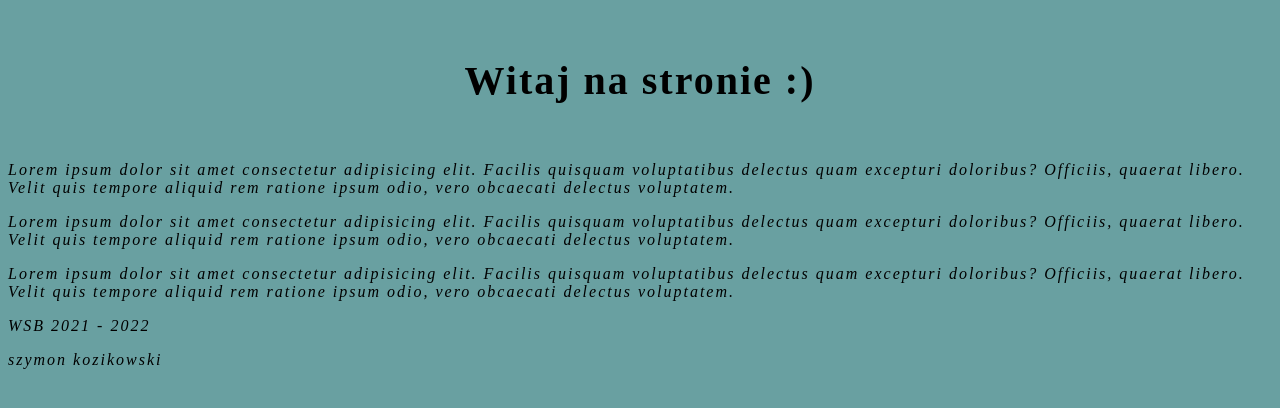
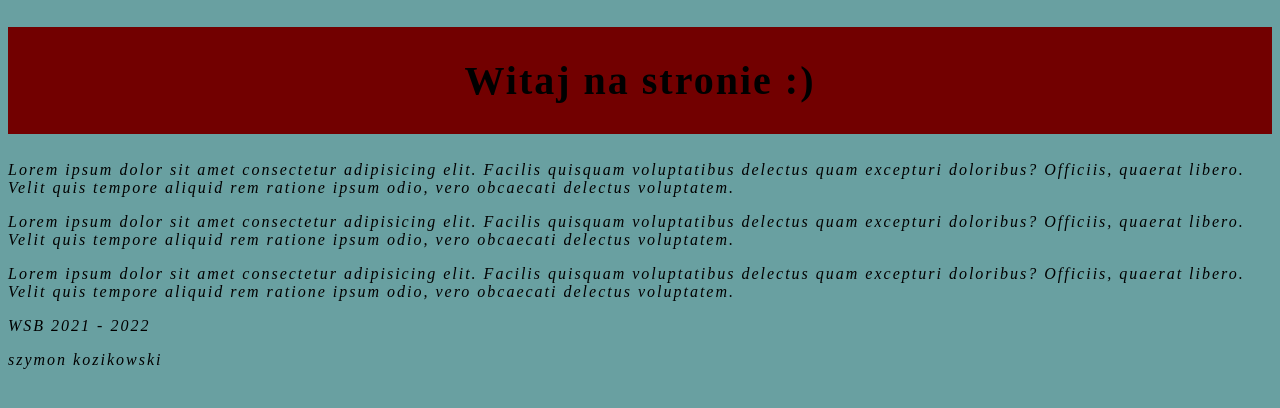
Before and after one commit to szymson16/strona-wsb, a plain HTML site: page index.html in a window 1280 px wide. Drawn offline with Linux system fonts and the light colour scheme.

Commit message:
zmien styl nagłówka

```diff
--- a/index.html
+++ b/index.html
@@ -18,7 +18,7 @@
             text-align: center;
             letter-spacing: 2px;
             font-size: 40px;
-            background-color: #rgba(0,0,0,.5);
+            background-color: rgb(114, 0, 0);
             padding: 30px;
 
         }
```
